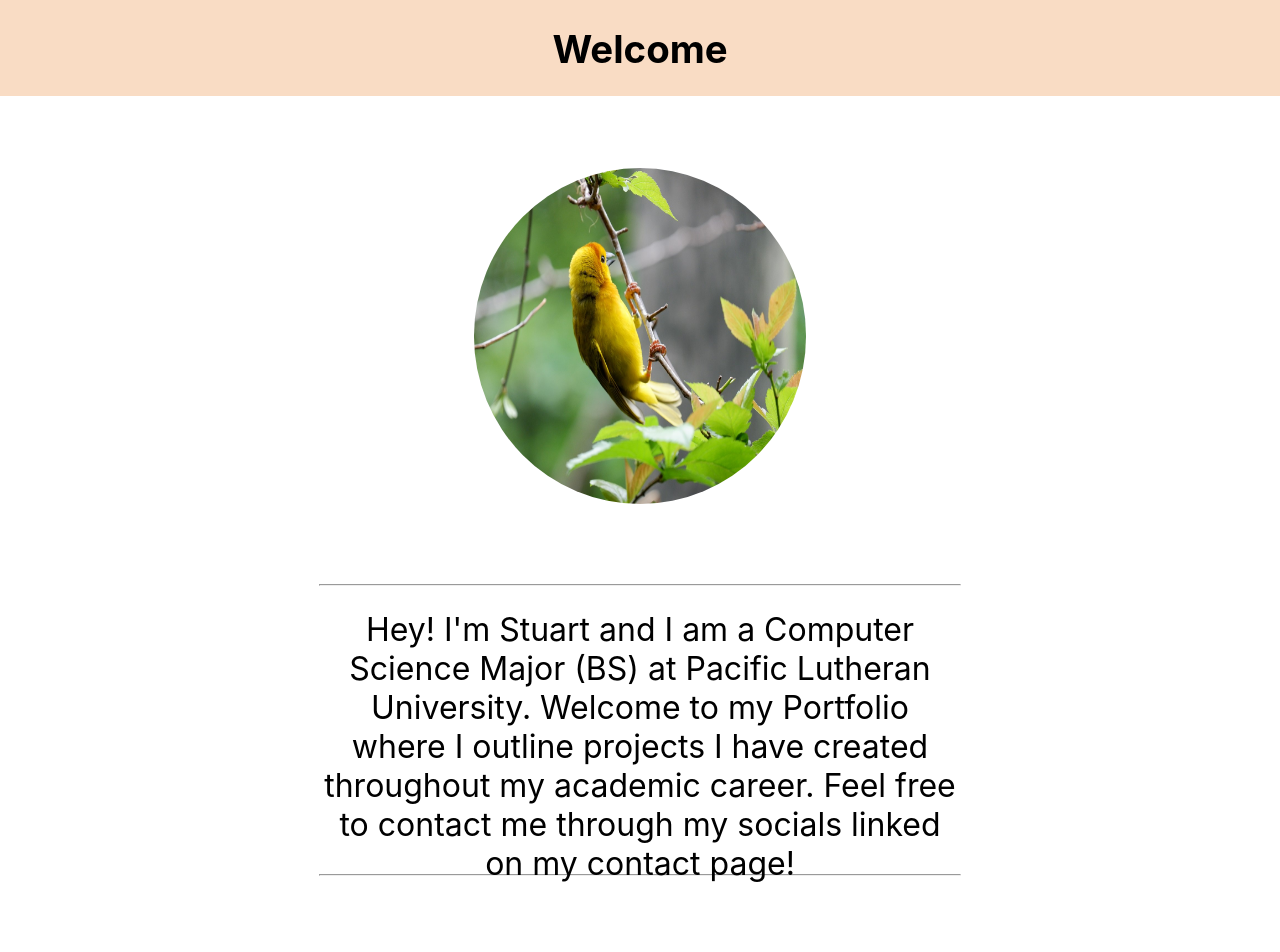
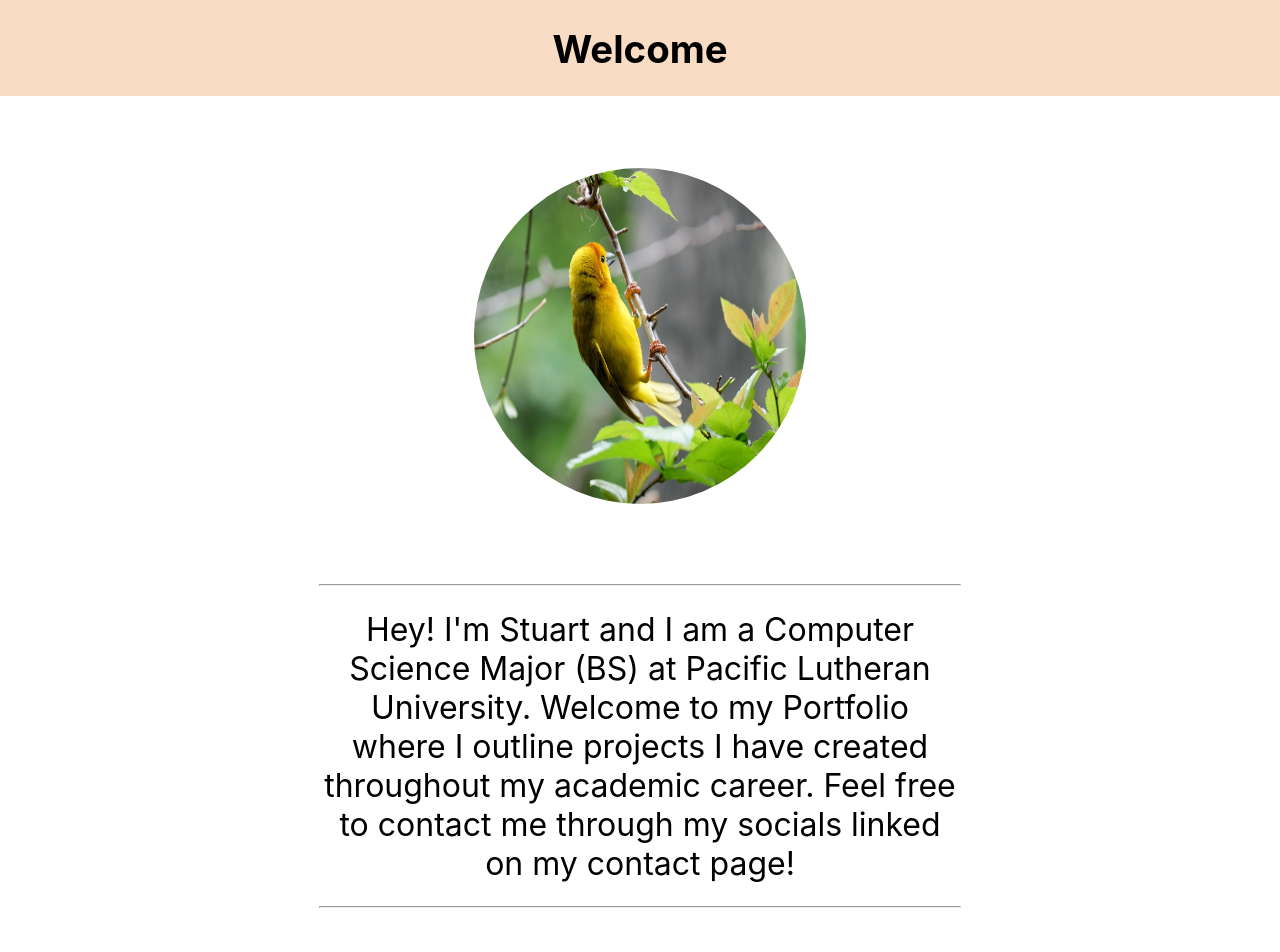
Before and after one commit to StuartGavidia/PortfolioWebsite, a React (Create React App) app: page /home in a window 1280 px wide. Shown: the top 952 px of the page. Built offline with nearby package versions, Linux system fonts and the light colour scheme.

Commit message:
Fix line cross in info section

```diff
--- a/src/components/Info/Info.css
+++ b/src/components/Info/Info.css
@@ -21,7 +21,7 @@
 }
 
 .info-bio p{
-    height: 15rem;
+    height: 17rem;
     width: 50%;
     font-size: 2rem;
     margin: 1.5rem auto;
```
